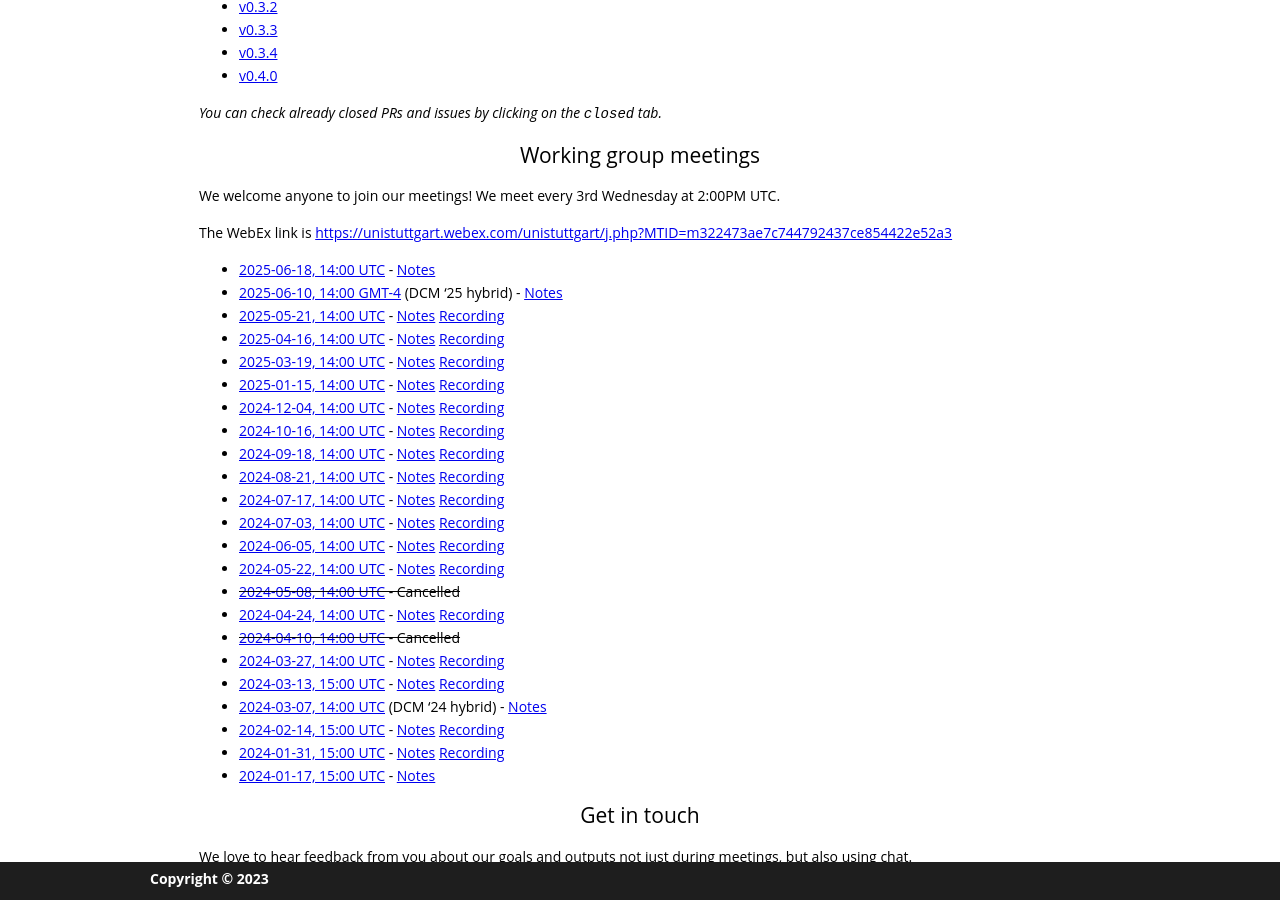
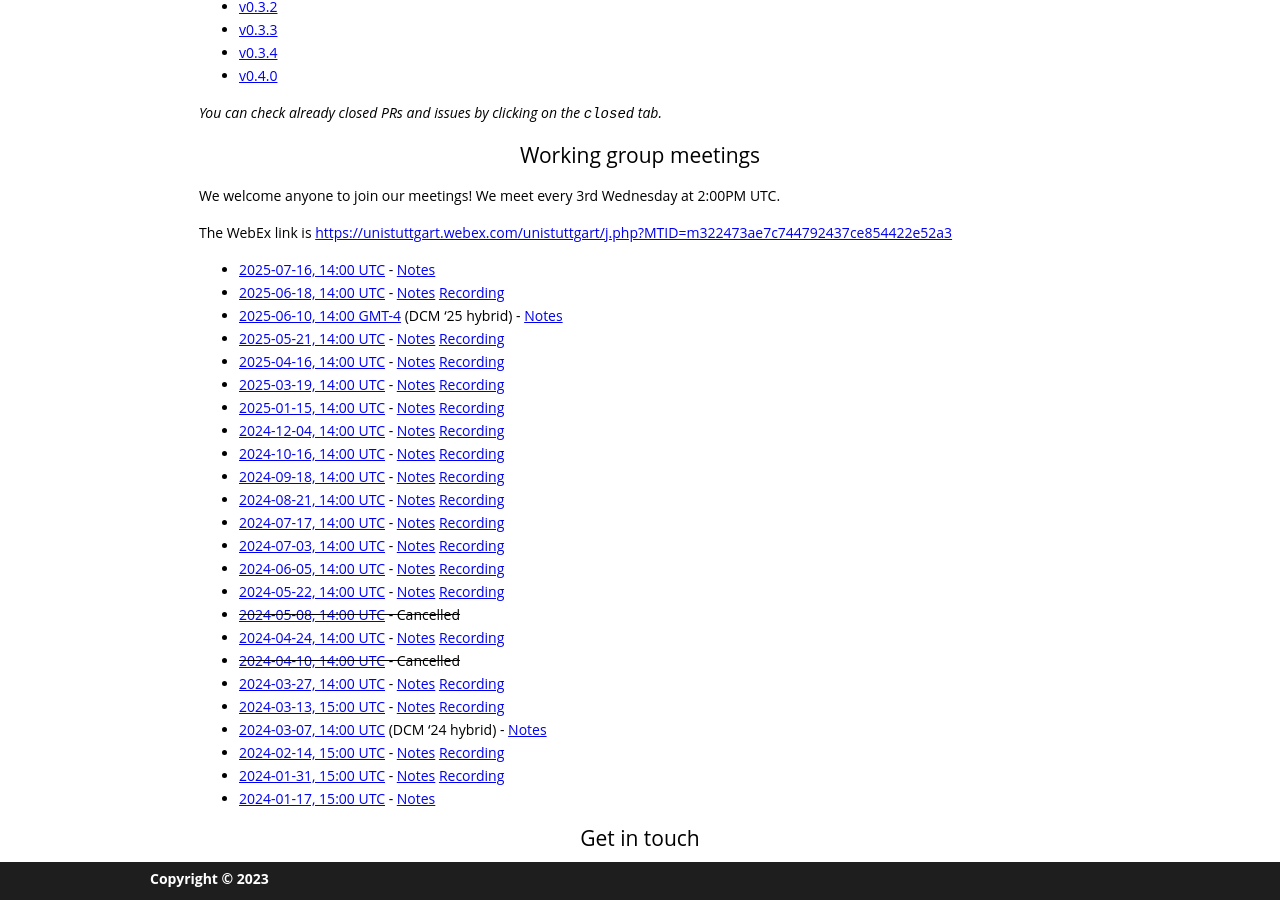
Before and after one commit to gdcc/py.gdcc.io, a Jekyll site: the page built from index.md, in a window 1280 px wide and 900 px high, scrolled down 2632 px. Built offline with Jekyll 4.4.1, drawn with Linux system fonts in a browser that asks for light colours; our own code applies the rules of GitHub Pages for plain Markdown files.

Commit message:
update meeting notes

```diff
--- a/index.md
+++ b/index.md
@@ -81,7 +81,8 @@ We welcome anyone to join our meetings! We meet every 3rd Wednesday at 2:00PM UT
 
 The WebEx link is <https://unistuttgart.webex.com/unistuttgart/j.php?MTID=m322473ae7c744792437ce854422e52a3>
 
-- [2025-06-18, 14:00 UTC](https://time.is/compare/1400_18_Jun_2025_in_UTC) - [Notes](https://docs.google.com/document/d/1jN8Q7d9ugwShW0CNUea7RVvRXEij3O5DYCt7RDD4mck/edit?usp=sharing)
+- [2025-07-16, 14:00 UTC](https://time.is/compare/1400_16_Jul_2025_in_UTC) - [Notes](https://docs.google.com/document/d/1yyN300Bcmtp2BvaVenbiJ4YjH2YPgMYDLjEk8Usp2UE/edit?usp=sharing)
+- [2025-06-18, 14:00 UTC](https://time.is/compare/1400_18_Jun_2025_in_UTC) - [Notes](https://docs.google.com/document/d/1jN8Q7d9ugwShW0CNUea7RVvRXEij3O5DYCt7RDD4mck/edit?usp=sharing) [Recording](https://drive.google.com/file/d/17ISo_HmtJydLZUj6151_yZN9HVf_QeRf/view?usp=share_link)
 - [2025-06-10, 14:00 GMT-4](https://time.is/compare/1400_10_Jun_2025_in_GMT-4) (DCM '25 hybrid) - [Notes](https://docs.google.com/document/d/1uSp7hboLrDG7wvzzEFlgTTYZX_I6UC4WPepxwKDJMR4/edit?usp=sharing)
 - [2025-05-21, 14:00 UTC](https://time.is/compare/1400_21_May_2025_in_UTC) - [Notes](https://docs.google.com/document/d/1iFH9GTFLLbTZHv3a9P36eWQ07uywhMn9IPsL3reANJA/edit?usp=sharing) [Recording](https://drive.google.com/file/d/1CG0QdlRmXFFsGX-vkLoVjeQeEfsRitij/view?usp=share_link)
 - [2025-04-16, 14:00 UTC](https://time.is/compare/1400_16_Apr_2025_in_UTC) - [Notes](https://docs.google.com/document/d/1A8bTLznwHBMCTonOmk-PDsKaOeZ4u7cKagi4DZZ2iVk/edit?usp=sharing) [Recording](https://drive.google.com/file/d/1E2nbmlO_Hppz0SjxM_roHlvrIa7BzaCt/view?usp=share_link)
```
